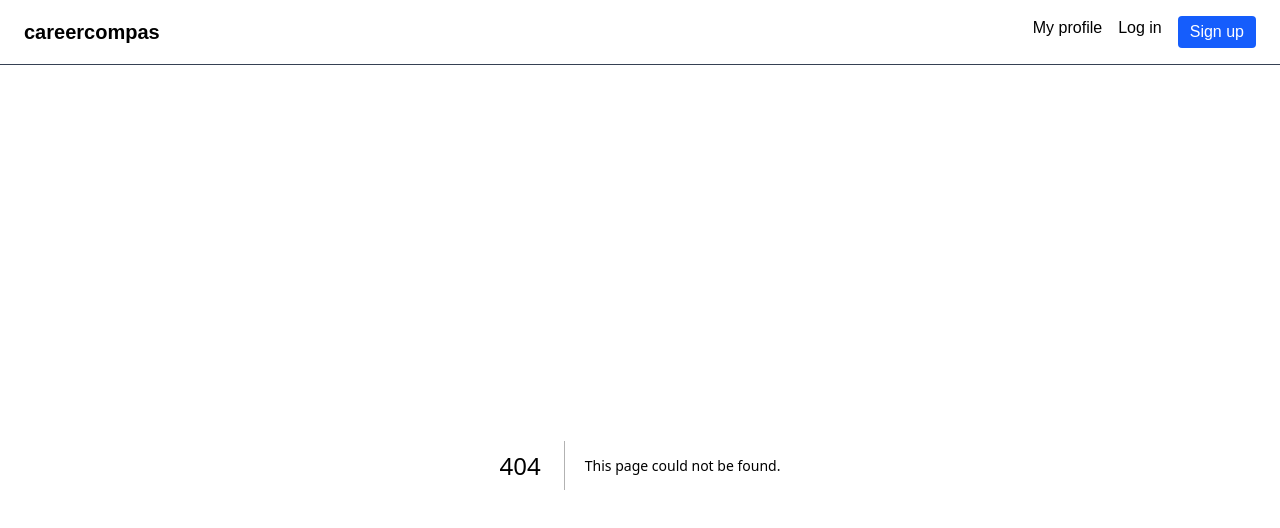
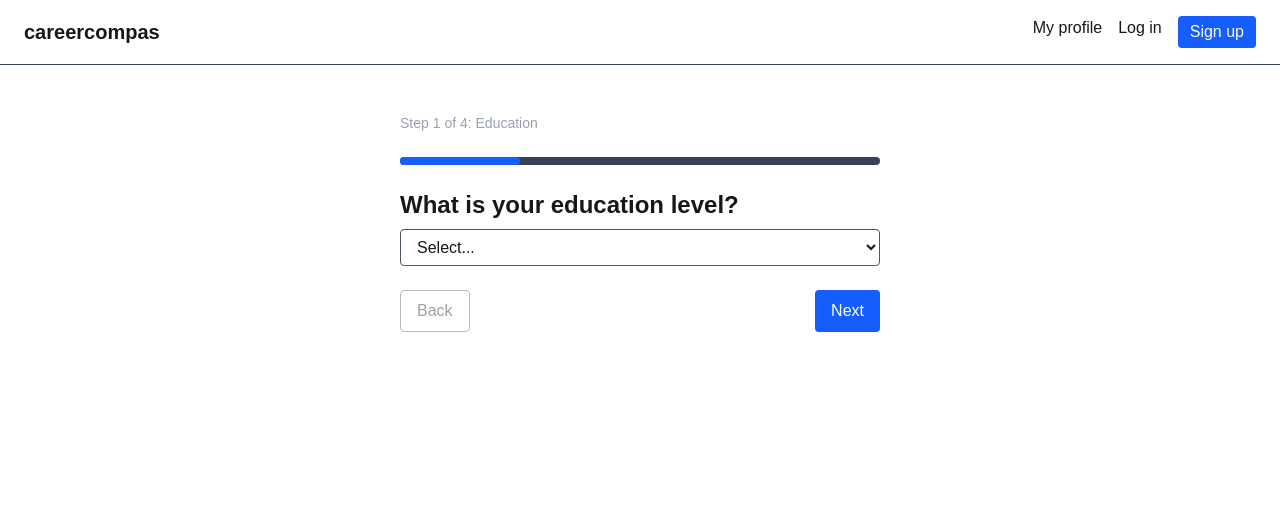
Before and after one commit to tabeeljohn2/CareerCompas, a Next.js app in the folder frontend/: page /profile in a window 1280 px wide. Before the commit this address had no page. Shown: the top 528 px of the page. Built offline with nearby package versions, Linux system fonts and the light colour scheme.

Commit message:
Phase 2B: multi-step profile form

```diff
--- /dev/null
+++ b/frontend/app/profile/page.tsx
@@ -0,0 +1,5 @@
+import ProfileWizard from "../../components/ProfileWizard";
+
+export default function ProfilePage() {
+  return <ProfileWizard />;
+}
```
